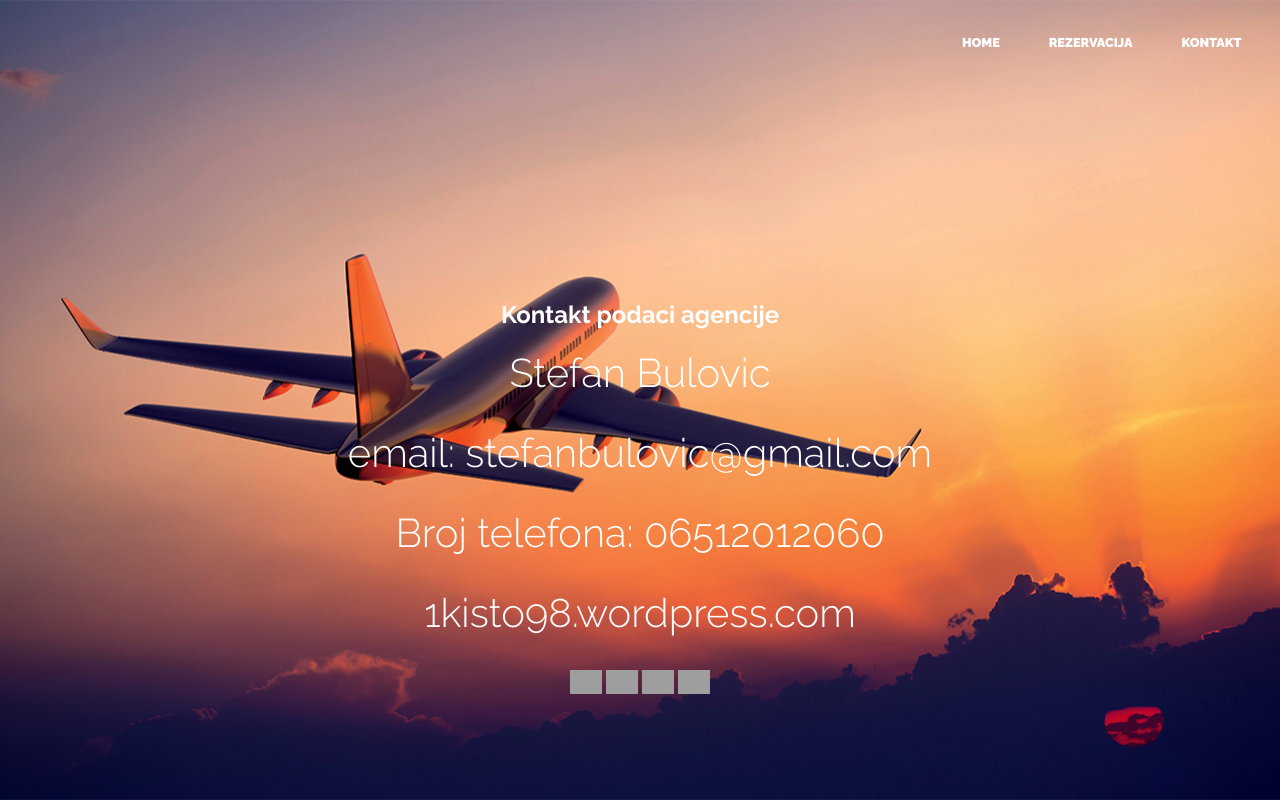
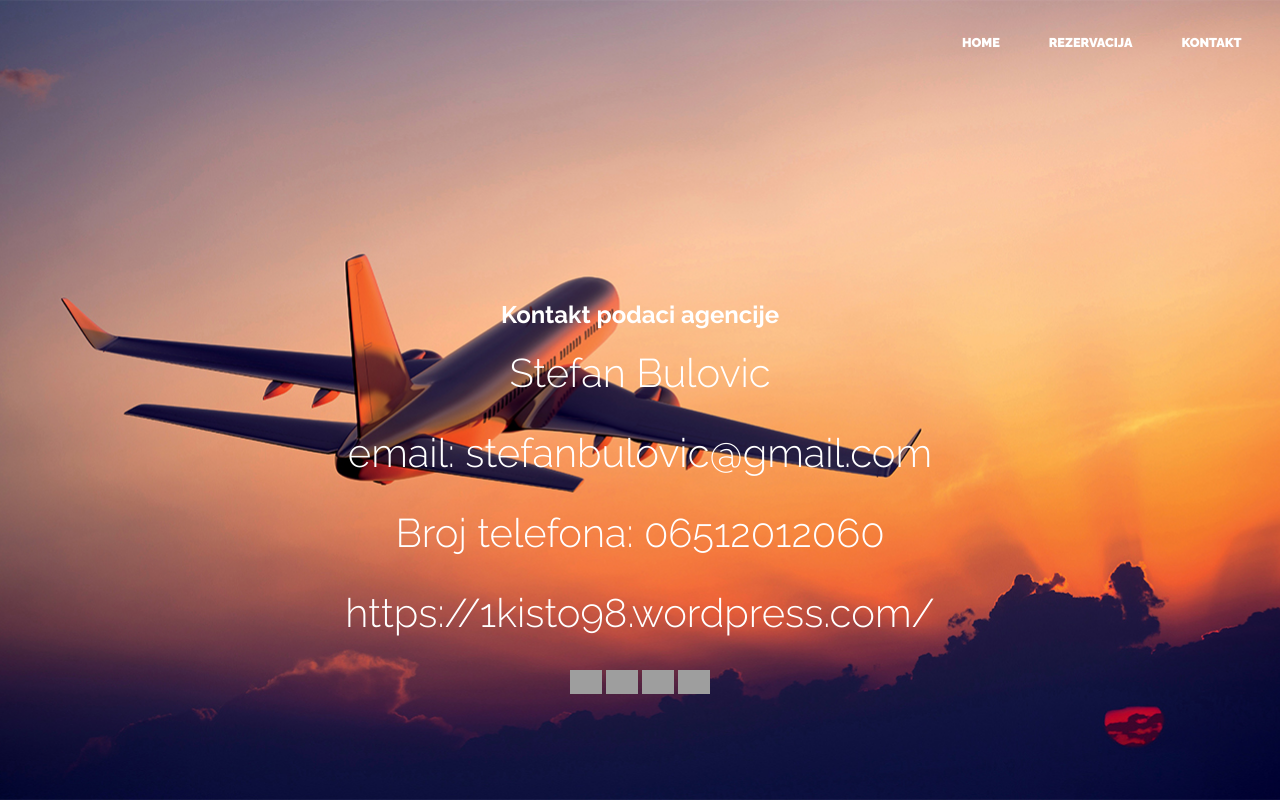
Before and after one commit to kisto98/kisto98.github-io, a plain HTML site: page kontakt.html in a window 1280 px wide. Drawn offline with nearby package versions, Linux system fonts and the light colour scheme; grey boxes are pictures that could not be loaded.

Commit message:
aasd
asd

```diff
--- a/kontakt.html
+++ b/kontakt.html
@@ -39,7 +39,7 @@
 <h1>Stefan Bulovic</h1>
 <h1>email: stefanbulovic@gmail.com</h1>
 <h1>Broj telefona: 06512012060</h1>
-<h1>1kisto98.wordpress.com</h1>
+<h1>https://1kisto98.wordpress.com/</h1>
 
 
 <div>
```
